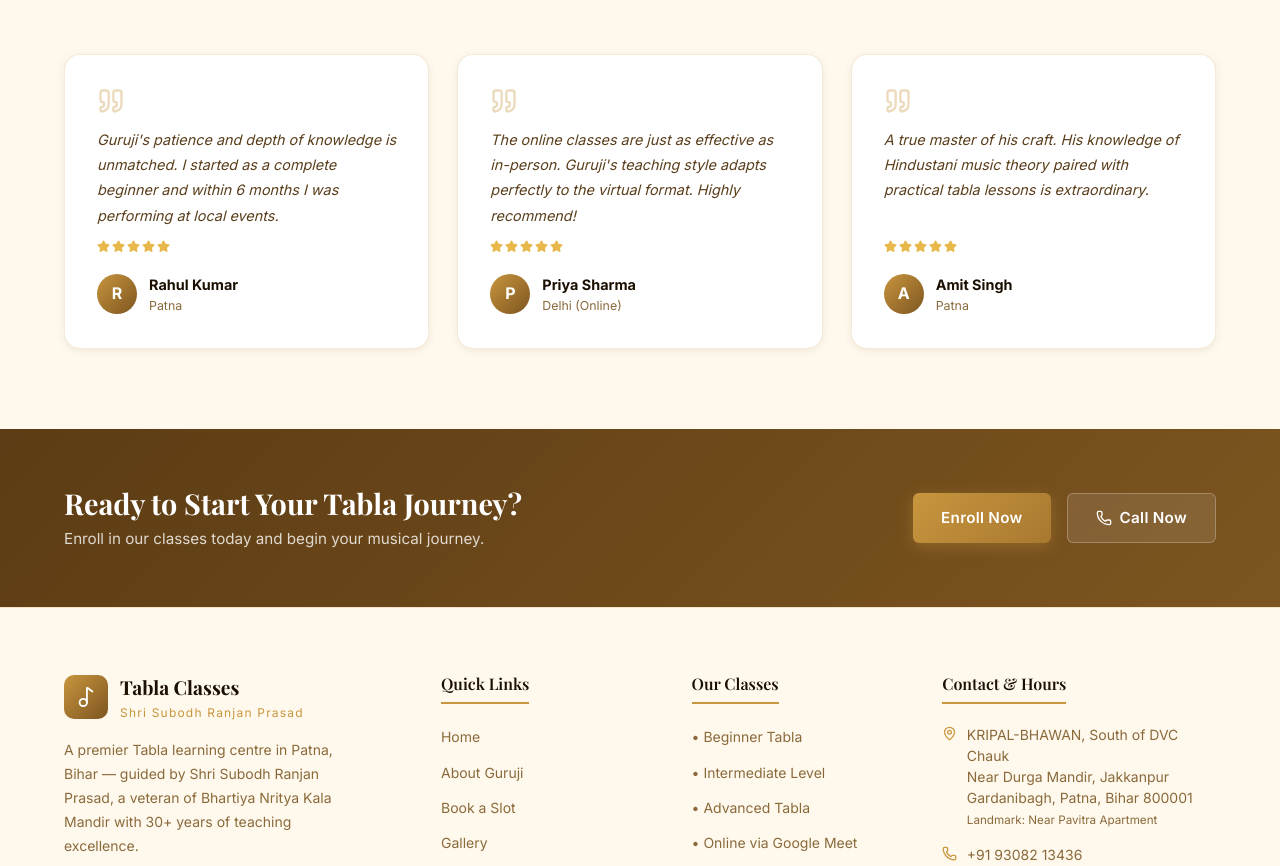
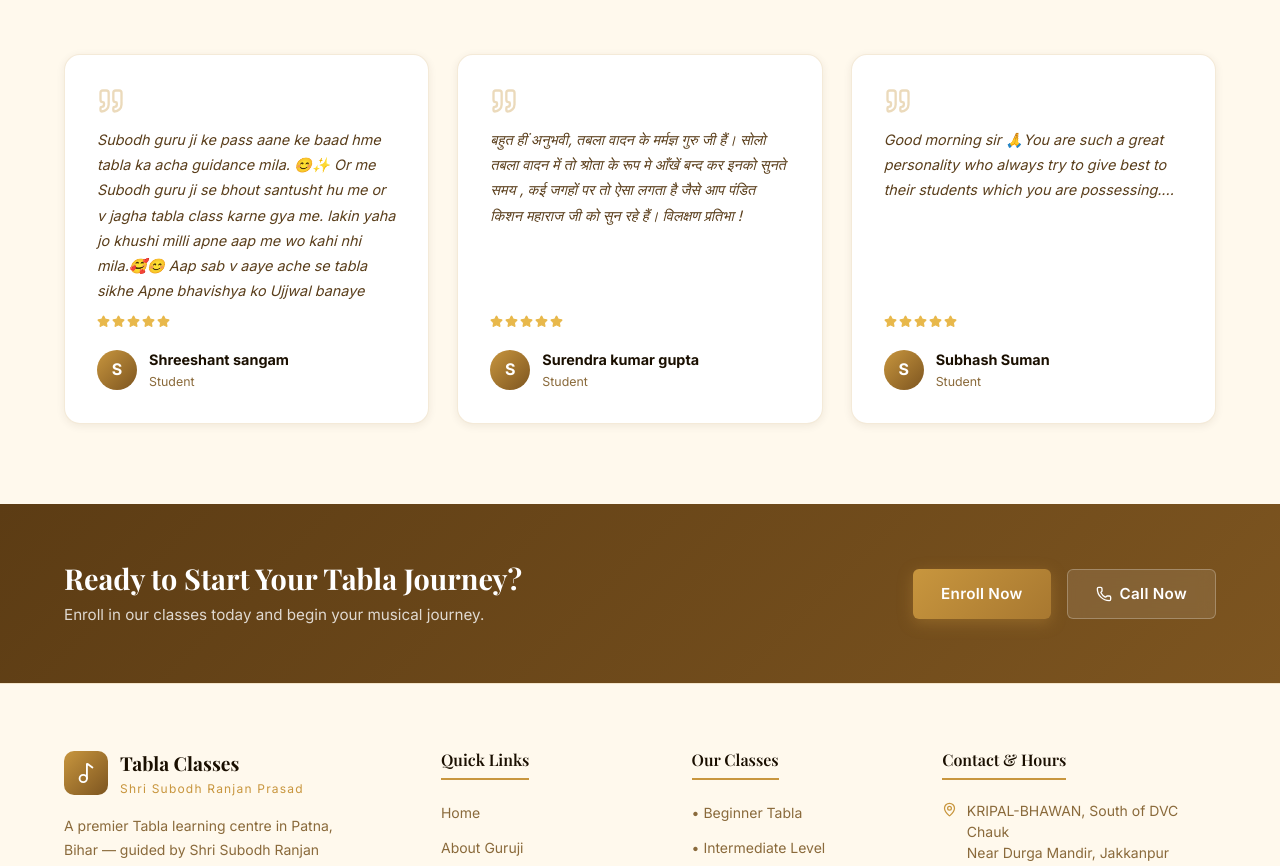
Before and after one commit to princeranjan279/Tabla, a React (Vite) app: page / in a window 1280 px wide. Shown: the part 3742-4608 px from the top of the page. Built offline with nearby package versions, Linux system fonts and the light colour scheme; a web font is replaced by a local one.

Commit message:
Update the testimonial section with real review by own copy and paste method

```diff
--- a/src/pages/Home.tsx
+++ b/src/pages/Home.tsx
@@ -11,9 +11,9 @@ const stats = [
 ];
 
 const testimonials = [
-  { name: 'Rahul Kumar', location: 'Patna', text: "Guruji's patience and depth of knowledge is unmatched. I started as a complete beginner and within 6 months I was performing at local events.", rating: 5, id: 'testimonial-1' },
-  { name: 'Priya Sharma', location: 'Delhi (Online)', text: 'The online classes are just as effective as in-person. Guruji\'s teaching style adapts perfectly to the virtual format. Highly recommend!', rating: 5, id: 'testimonial-2' },
-  { name: 'Amit Singh', location: 'Patna', text: 'A true master of his craft. His knowledge of Hindustani music theory paired with practical tabla lessons is extraordinary.', rating: 5, id: 'testimonial-3' },
+  { name: 'Shreeshant sangam', location: 'Student', text: "Subodh guru ji ke pass aane ke baad hme tabla ka acha guidance mila. 😊✨ Or me Subodh guru ji se bhout santusht hu me or v jagha tabla class karne gya me. lakin yaha jo khushi milli apne aap me wo kahi nhi mila.🥰😊 Aap sab v aaye ache se tabla sikhe Apne bhavishya ko Ujjwal banaye", rating: 5, id: 'testimonial-1' },
+  { name: 'Surendra kumar gupta', location: 'Student', text: "बहुत हीं अनुभवी, तबला वादन के मर्मज्ञ गुरु जी हैं। सोलो तबला वादन में तो श्रोता के रूप मे आँखें बन्द कर इनको सुनते समय , कई जगहों पर तो ऐसा लगता है जैसे आप पंडित किशन महाराज जी को सुन रहे हैं। विलक्षण प्रतिभा !", rating: 5, id: 'testimonial-2' },
+  { name: 'Subhash Suman', location: 'Student', text: "Good morning sir 🙏You are such a great personality who always try to give best to their students which you are possessing....", rating: 5, id: 'testimonial-3' },
 ];
 
 const curricula = [
```
